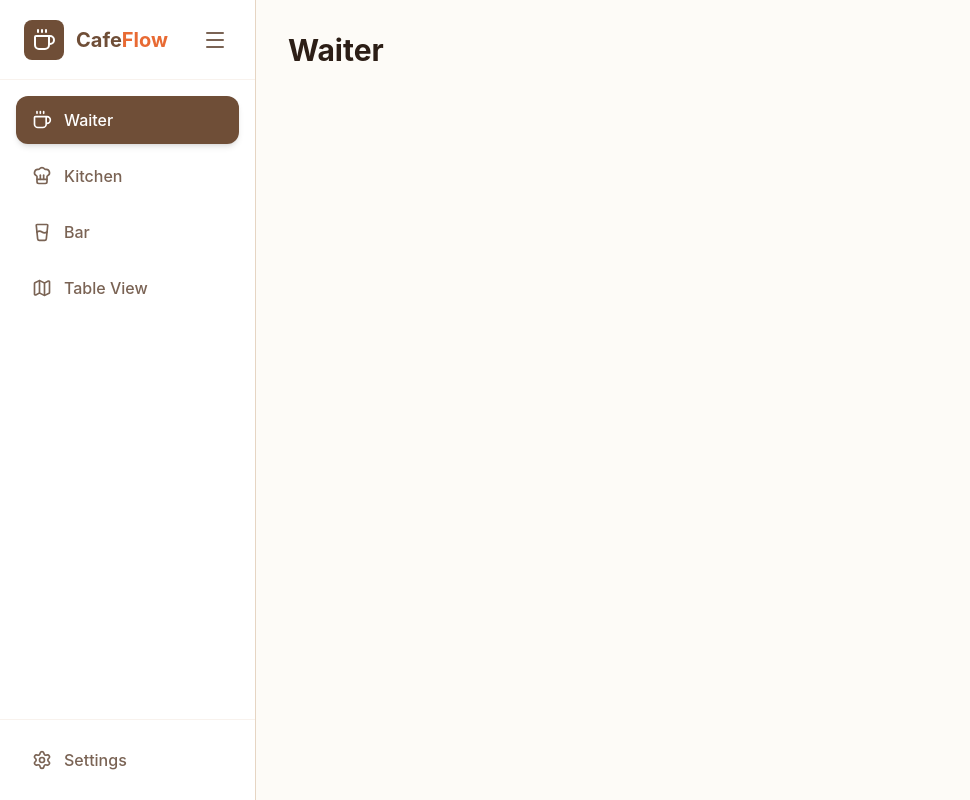
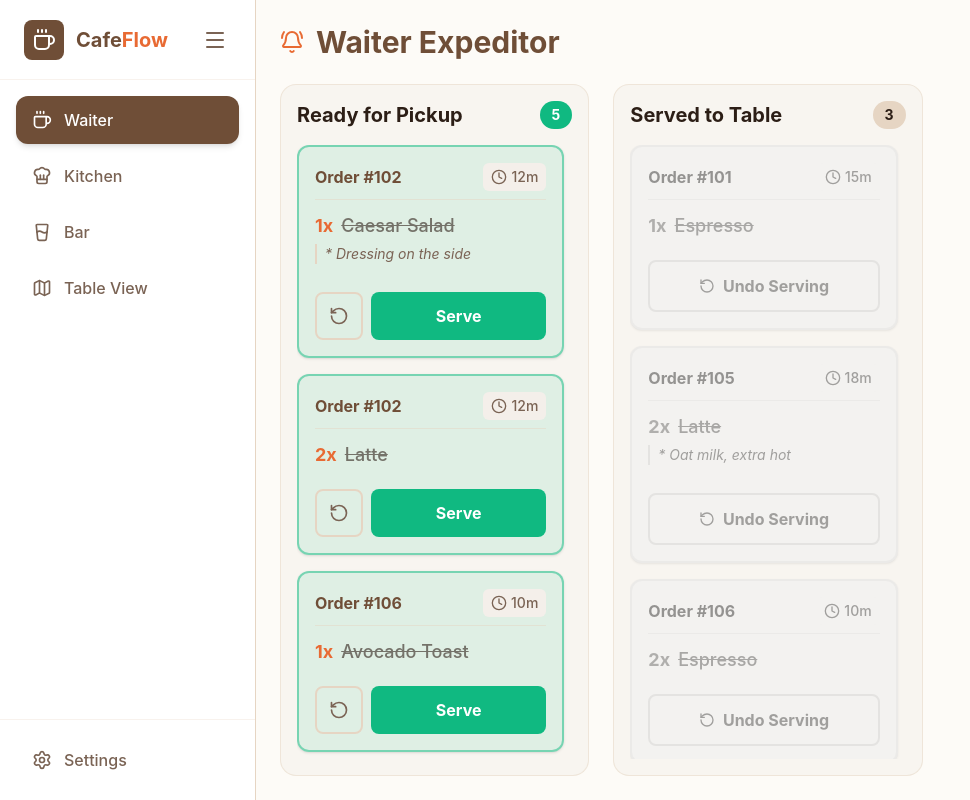
Before and after one commit to floatyserve/cafe-app, a React (Vite) app in the folder cafe-frontend/: page /waiter in a window 1280 px wide. Shown: the whole page, without its empty margins (0-970 px from the left). Built offline with nearby package versions, Linux system fonts and the light colour scheme.

Commit message:
add WaiterPage, update components to use new features

```diff
--- a/cafe-frontend/src/components/shared/KanbanGrid.tsx
+++ b/cafe-frontend/src/components/shared/KanbanGrid.tsx
@@ -15,9 +15,10 @@ interface KanbanGridProps {
     columns: ColumnConfig[];
     currentTime: number;
     onUpdateStatus: (orderId: number, itemId: number, newStatus: ItemStatus) => void;
+    viewContext: 'kitchen' | 'bar' | 'waiter';
 }
 
-export default function KanbanGrid({ items, columns, currentTime, onUpdateStatus }: KanbanGridProps) {
+export default function KanbanGrid({ items, columns, currentTime, onUpdateStatus, viewContext }: KanbanGridProps) {
     return (
         <div className="flex-1 grid grid-cols-1 md:grid-cols-3 gap-6 overflow-hidden">
             {columns.map(col => {
@@ -40,6 +41,7 @@ export default function KanbanGrid({ items, columns, currentTime, onUpdateStatus
                                     createdAt={item.createdAt}
                                     currentTime={currentTime}
                                     onUpdateStatus={onUpdateStatus}
+                                    viewContext={viewContext}
                                 />
                             ))}
                         </div>
--- a/cafe-frontend/src/components/shared/KanbanItemCard.tsx
+++ b/cafe-frontend/src/components/shared/KanbanItemCard.tsx
@@ -1,4 +1,4 @@
-import { RotateCcw, Clock } from 'lucide-react';
+import { RotateCcw, Clock, Check } from 'lucide-react';
 import type { OrderItem, ItemStatus, Category } from '../../types';
 import { cn } from '../../lib/utils';
 
@@ -6,10 +6,10 @@ const CARD_STYLES: Record<ItemStatus, string> = {
     PENDING: "bg-cafe-surface border-cafe-secondary/50",
     PREPARING: "bg-status-preparing/10 border-status-preparing/50",
     READY: "bg-status-ready/10 border-status-ready/50",
-    SERVED: "hidden"
+    SERVED: "bg-cafe-surface-hover opacity-60 grayscale border-cafe-secondary/50"
 };
 
-const PRIMARY_BTN_BASE = "flex-1 text-white font-bold py-3 rounded-lg hover:opacity-90 transition-opacity";
+const PRIMARY_BTN_BASE = "flex-1 text-white font-bold py-3 rounded-lg hover:opacity-90 transition-opacity flex justify-center items-center gap-2";
 const UNDO_BTN_BASE = "p-3 border-2 border-cafe-secondary rounded-lg text-cafe-text-muted hover:bg-cafe-surface-hover transition-all flex justify-center items-center";
 
 const CATEGORY_VERBS: Record<Category, { start: string, undo: string }> = {
@@ -24,9 +24,10 @@ interface KanbanItemCardProps {
     createdAt: string;
     currentTime: number;
     onUpdateStatus: (orderId: number, itemId: number, newStatus: ItemStatus) => void;
+    viewContext?: 'kitchen' | 'bar' | 'waiter';
 }
 
-export default function KanbanItemCard({ orderId, item, createdAt, currentTime, onUpdateStatus }: KanbanItemCardProps) {
+export default function KanbanItemCard({ orderId, item, createdAt, currentTime, onUpdateStatus, viewContext = 'waiter' }: KanbanItemCardProps) {
 
     const start = new Date(createdAt).getTime();
     const diffMins = Math.floor((currentTime - start) / 60000);
@@ -45,7 +46,7 @@ export default function KanbanItemCard({ orderId, item, createdAt, currentTime,
 
                 <div className={cn(
                     "flex items-center gap-1 text-sm font-medium px-2 py-1 rounded-md transition-colors",
-                    isUrgent && item.status !== 'READY'
+                    isUrgent && item.status !== 'READY' && item.status !== 'SERVED'
                         ? "bg-status-urgent-bg text-status-urgent-text"
                         : "bg-cafe-surface-hover text-cafe-text-muted"
                 )}>
@@ -56,7 +57,7 @@ export default function KanbanItemCard({ orderId, item, createdAt, currentTime,
 
             <div className="flex gap-2 text-cafe-text-main font-medium text-lg mb-1">
                 <span className="text-cafe-accent font-bold">{item.quantity}x</span>
-                <span className={item.status === 'READY' ? "line-through opacity-60" : ""}>
+                <span className={(item.status === 'READY' || item.status === 'SERVED') ? "line-through opacity-60" : ""}>
                     {item.menuItem.name}
                 </span>
             </div>
@@ -90,17 +91,46 @@ export default function KanbanItemCard({ orderId, item, createdAt, currentTime,
                             onClick={() => onUpdateStatus(orderId, item.id, 'READY')}
                             className={cn(PRIMARY_BTN_BASE, "bg-status-preparing")}
                         >
-                            Done
+                            <Check className="size-icon-sm" /> Done
                         </button>
                     </>
                 )}
 
                 {item.status === 'READY' && (
+                    <>
+                        {viewContext === 'kitchen' ? (
+                            <button
+                                onClick={() => onUpdateStatus(orderId, item.id, 'PREPARING')}
+                                className="flex-1 border-2 border-cafe-secondary text-cafe-text-muted font-bold py-3 rounded-lg hover:bg-cafe-surface-hover flex justify-center items-center gap-2 transition-colors"
+                            >
+                                <RotateCcw className="size-icon-sm" /> {verbs.undo}
+                            </button>
+                        ) : (
+                            <>
+                                <button
+                                    onClick={() => onUpdateStatus(orderId, item.id, 'PREPARING')}
+                                    className={UNDO_BTN_BASE}
+                                    title={verbs.undo}
+                                >
+                                    <RotateCcw className="size-icon-base" />
+                                </button>
+                                <button
+                                    onClick={() => onUpdateStatus(orderId, item.id, 'SERVED')}
+                                    className={cn(PRIMARY_BTN_BASE, "bg-status-ready")}
+                                >
+                                    Serve
+                                </button>
+                            </>
+                        )}
+                    </>
+                )}
+
+                {item.status === 'SERVED' && (
                     <button
-                        onClick={() => onUpdateStatus(orderId, item.id, 'PREPARING')}
-                        className="flex-1 border-2 border-status-ready/50 text-status-ready font-bold py-3 rounded-lg hover:bg-status-ready/10 flex justify-center items-center gap-2 transition-colors"
+                        onClick={() => onUpdateStatus(orderId, item.id, 'READY')}
+                        className="flex-1 border-2 border-cafe-secondary text-cafe-text-muted font-bold py-3 rounded-lg hover:bg-cafe-surface-hover flex justify-center items-center gap-2 transition-colors"
                     >
-                        <RotateCcw className="size-icon-sm" /> {verbs.undo}
+                        <RotateCcw className="size-icon-sm" /> Undo Serving
                     </button>
                 )}
             </div>
--- a/cafe-frontend/src/hooks/useOrders.ts
+++ b/cafe-frontend/src/hooks/useOrders.ts
@@ -1,6 +1,6 @@
-import { useState } from 'react';
-import type { Order, ItemStatus } from '../types';
-import { MOCK_ORDERS } from '../data/mockData';
+import {useState} from 'react';
+import type {Order, ItemStatus} from '../types';
+import {MOCK_ORDERS} from '../data/mockData';
 
 export function useOrders() {
     // this useState will be replaced by a WebSocket listener or React Query
@@ -9,14 +9,21 @@ export function useOrders() {
     const updateItemStatus = (orderId: number, itemId: number, newStatus: ItemStatus) => {
         setOrders(prev => prev.map(order =>
             order.id === orderId
-                ? { ...order, items: order.items.map(i => i.id === itemId ? { ...i, status: newStatus } : i) }
+                ? {
+                    ...order,
+                    items: order.items.map(
+                        i => i.id === itemId
+                            ? {...i, status: newStatus, updatedAt: Date.now()}
+                            : i
+                    )
+                }
                 : order
         ));
     };
 
     const handlePayOrder = (orderId: number) => {
         setOrders(prev => prev.map(order =>
-            order.id === orderId ? { ...order, status: 'PAID' } : order
+            order.id === orderId ? {...order, status: 'PAID'} : order
         ));
     };
 
@@ -35,7 +42,7 @@ export function useOrders() {
     const removeOrderItem = (orderId: number, itemId: number) => {
         setOrders(prev => prev.map(order =>
             order.id === orderId
-                ? { ...order, items: order.items.filter(item => item.id !== itemId) }
+                ? {...order, items: order.items.filter(item => item.id !== itemId)}
                 : order
         ));
     };
--- a/cafe-frontend/src/pages/KitchenPage.tsx
+++ b/cafe-frontend/src/pages/KitchenPage.tsx
@@ -29,7 +29,13 @@ export default function KitchenPage() {
                 {t('nav.kitchen')}
             </h1>
 
-            <KanbanGrid items={allKitchenItems} columns={COLUMNS} currentTime={currentTime} onUpdateStatus={updateItemStatus} />
+            <KanbanGrid
+                items={allKitchenItems}
+                columns={COLUMNS}
+                currentTime={currentTime}
+                onUpdateStatus={updateItemStatus}
+                viewContext="kitchen"
+            />
         </div>
     );
 }
--- a/cafe-frontend/src/pages/WaiterPage.tsx
+++ b/cafe-frontend/src/pages/WaiterPage.tsx
@@ -1,3 +1,58 @@
+import { useTranslation } from 'react-i18next';
+import { BellRing } from 'lucide-react';
+import { useOrders } from '../hooks/useOrders';
+import KanbanGrid, { type ColumnConfig } from '../components/shared/KanbanGrid';
+import {useCurrentTime} from "../hooks/useCurrentTime.ts";
+
+const COLUMNS: ColumnConfig[] = [
+    { title: 'Ready for Pickup', status: 'READY', badgeClass: 'bg-status-ready' },
+    { title: 'Served to Table', status: 'SERVED', badgeClass: 'bg-cafe-secondary text-cafe-text-main' }
+];
+
 export default function WaiterPage() {
-    return <div className="p-8"><h2 className="text-3xl font-bold">Waiter</h2></div>;
+    const { t } = useTranslation();
+
+    const { orders, updateItemStatus } = useOrders();
+
+    const currentTime = useCurrentTime(60000);
+
+    const servedItemsExpirationTimeInMinutes = 30;
+
+    const waiterItems = orders.flatMap(order =>
+        order.items
+            .filter(item => {
+                if (item.status === 'READY') return true;
+
+                if (item.status === 'SERVED') {
+                    const timeToCompare = item.updatedAt || new Date(order.createdAt).getTime();
+                    const diffMins = (currentTime - timeToCompare) / 60000;
+
+                    return diffMins <= servedItemsExpirationTimeInMinutes;
+                }
+
+                return false;
+            })
+            .map(item => ({
+                ...item,
+                orderId: order.id,
+                createdAt: order.createdAt
+            }))
+    );
+
+    return (
+        <div className="p-6 h-full flex flex-col overflow-hidden bg-cafe-bg">
+            <h1 className="text-3xl font-bold text-cafe-primary mb-6 flex items-center gap-3">
+                <BellRing className="size-icon-lg text-cafe-accent" />
+                {t('nav.waiter')} Expeditor
+            </h1>
+
+            <KanbanGrid
+                items={waiterItems}
+                columns={COLUMNS}
+                currentTime={currentTime}
+                onUpdateStatus={updateItemStatus}
+                viewContext="waiter"
+            />
+        </div>
+    );
 }
--- a/cafe-frontend/src/types/index.ts
+++ b/cafe-frontend/src/types/index.ts
@@ -17,6 +17,7 @@ export interface OrderItem {
     quantity: number;
     notes?: string;
     status: ItemStatus;
+    updatedAt?: number;
 }
 
 export interface Order {
```
